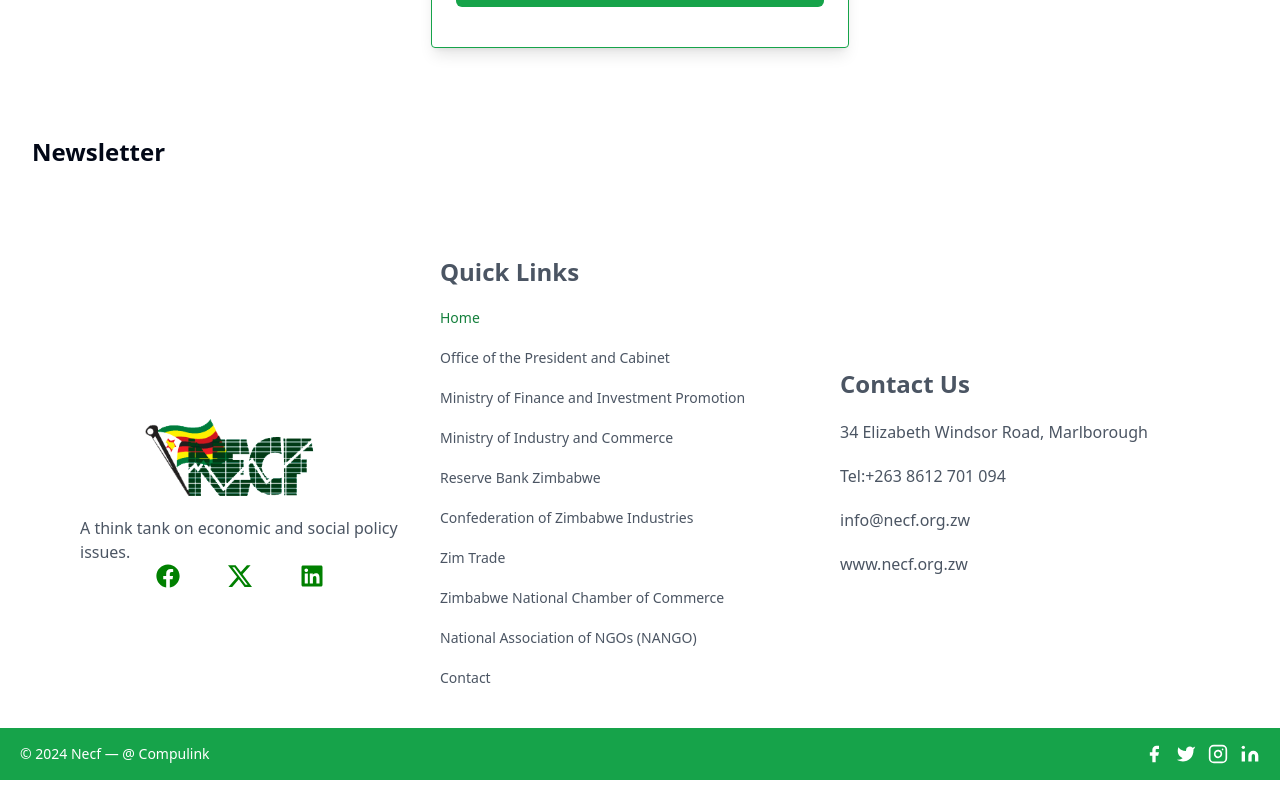
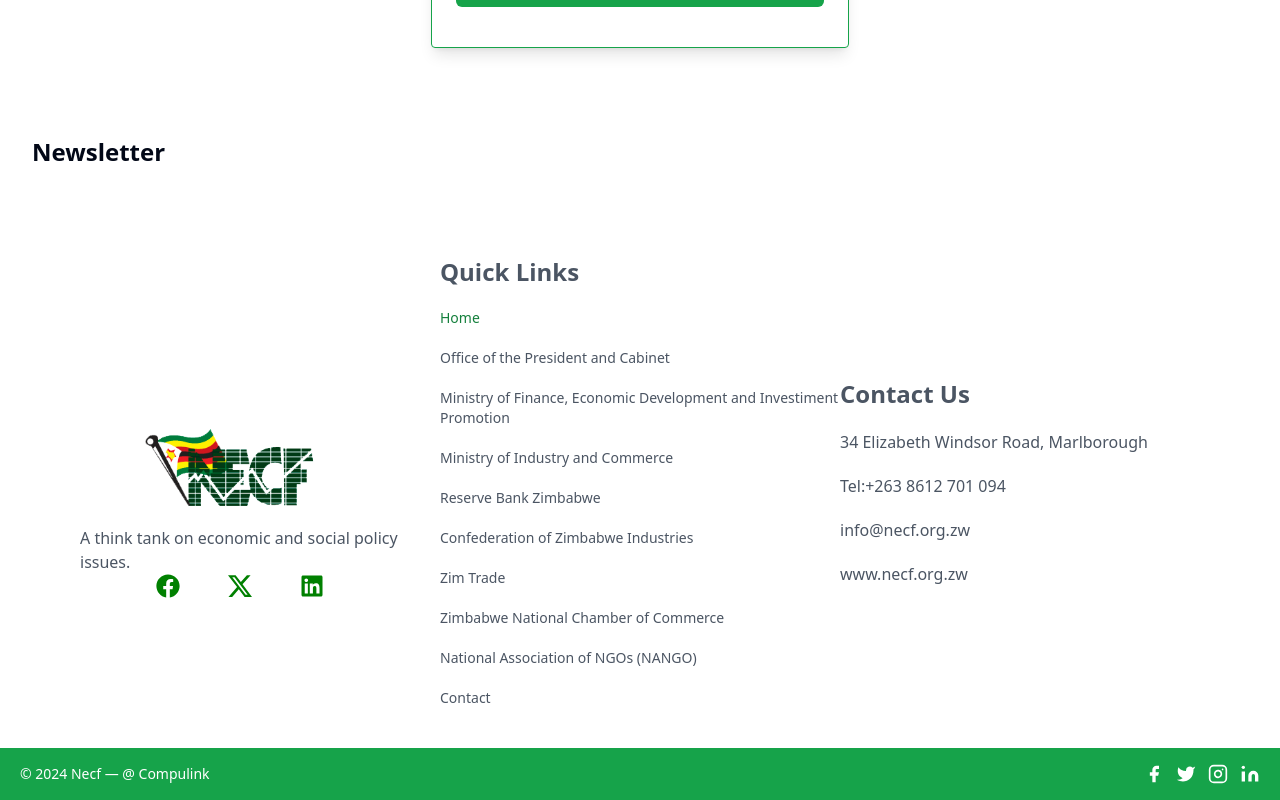
Before and after one commit to Compulink-Dev/next-necf, a Next.js app: page /programs in a window 1280 px wide. Shown: the part 4208-5008 px from the top of the page. Built offline with nearby package versions, Linux system fonts and the light colour scheme.

Commit message:
changed footer link

```diff
--- a/app/(dashboard)/dashboard/vacancy/page.tsx
+++ b/app/(dashboard)/dashboard/vacancy/page.tsx
@@ -1,40 +1,36 @@
-import { Input } from '@/components/ui/input'
-import { Label } from '@/components/ui/label'
-import React from 'react'
-import VacancyForm from './_components/vacancyForm'
-import AddVacancy from './_components/formVacancy'
-import BackButton from '@/components/backButton'
-import VacancyList from './_components/vacancyList'
-import getVacancies from '@/lib/vacancy/getVacancies'
-import CreateButton from '@/components/createButton'
-import VacanciesCard from './_components/vacanciesCard'
-
+import { Input } from "@/components/ui/input";
+import { Label } from "@/components/ui/label";
+import React, { useEffect } from "react";
+import VacancyForm from "./_components/vacancyForm";
+import AddVacancy from "./_components/formVacancy";
+import BackButton from "@/components/backButton";
+import VacancyList from "./_components/vacancyList";
+import getVacancies from "@/lib/vacancy/getVacancies";
+import CreateButton from "@/components/createButton";
+import VacanciesCard from "./_components/vacanciesCard";
 
 async function Vacancy() {
-
-    const vacancies = await getVacancies()
+  const vacancies = await getVacancies();
   console.log(vacancies);
 
   return (
-        <div className='p-4'>
+    <div className="p-4">
       <div className="pb-4 flex justify-end">
         <CreateButton />
       </div>
       <div>
-                {
-                    vacancies.map((vacancy: any) => (
+        {vacancies?.map((vacancy: any) => (
           <VacanciesCard
-                            key={vacancy.id}
-                            link={vacancy.id}
+            key={vacancy._id}
+            link={vacancy._id}
             name={vacancy.name}
             jobType={vacancy.jobType}
             dueDate={vacancy.dueDate}
           />
-                    ))
-                }
+        ))}
       </div>
     </div>
-    )
+  );
 }
 
-export default Vacancy
+export default Vacancy;
--- a/app/(main)/_components/footer.tsx
+++ b/app/(main)/_components/footer.tsx
@@ -48,7 +48,7 @@
             target="_blank"
             className="hover:text-green-700 focus:text-green-700 active:"
           >
-            Ministry of Finance and Investment Promotion
+            Ministry of Finance, Economic Development and Investiment Promotion
           </Link>
           <Link
             href={"https://mic.gov.zw/"}
```
Also changed, not shown: lib/vacancy/getVacancies.ts (+6 -5 lines). Lines whose indentation alone changed are shown as unchanged.
